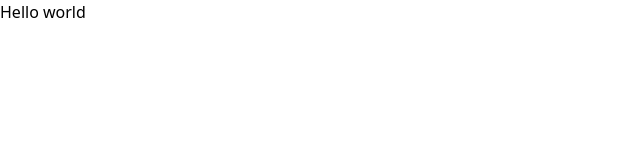
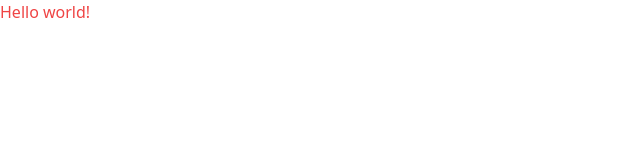
Before and after one commit to crazyysasha/special-chainsaw, a Vue app: page / in a window 1280 px wide. Shown: the top 160 px of the page, without its empty margins (0-640 px from the left). Built offline with nearby package versions, Linux system fonts and the light colour scheme.

Commit message:
ozodbek/11--16

```diff
--- a/package.json
+++ b/package.json
@@ -1,5 +1,5 @@
 {
-  "name": "ozoxf",
+  "name": "hhjb",
   "version": "0.0.0",
   "private": true,
   "scripts": {
--- a/src/App.vue
+++ b/src/App.vue
@@ -1,7 +1,7 @@
 <script setup>
 </script>
 <template>
-  <div class="tetx-red-500">
-    Hello world
+  <div class="text-red-500">
+    Hello world!
   </div>
 </template>
```
Also changed, not shown: 1 other file (tests, documents, lock files or other folders).
